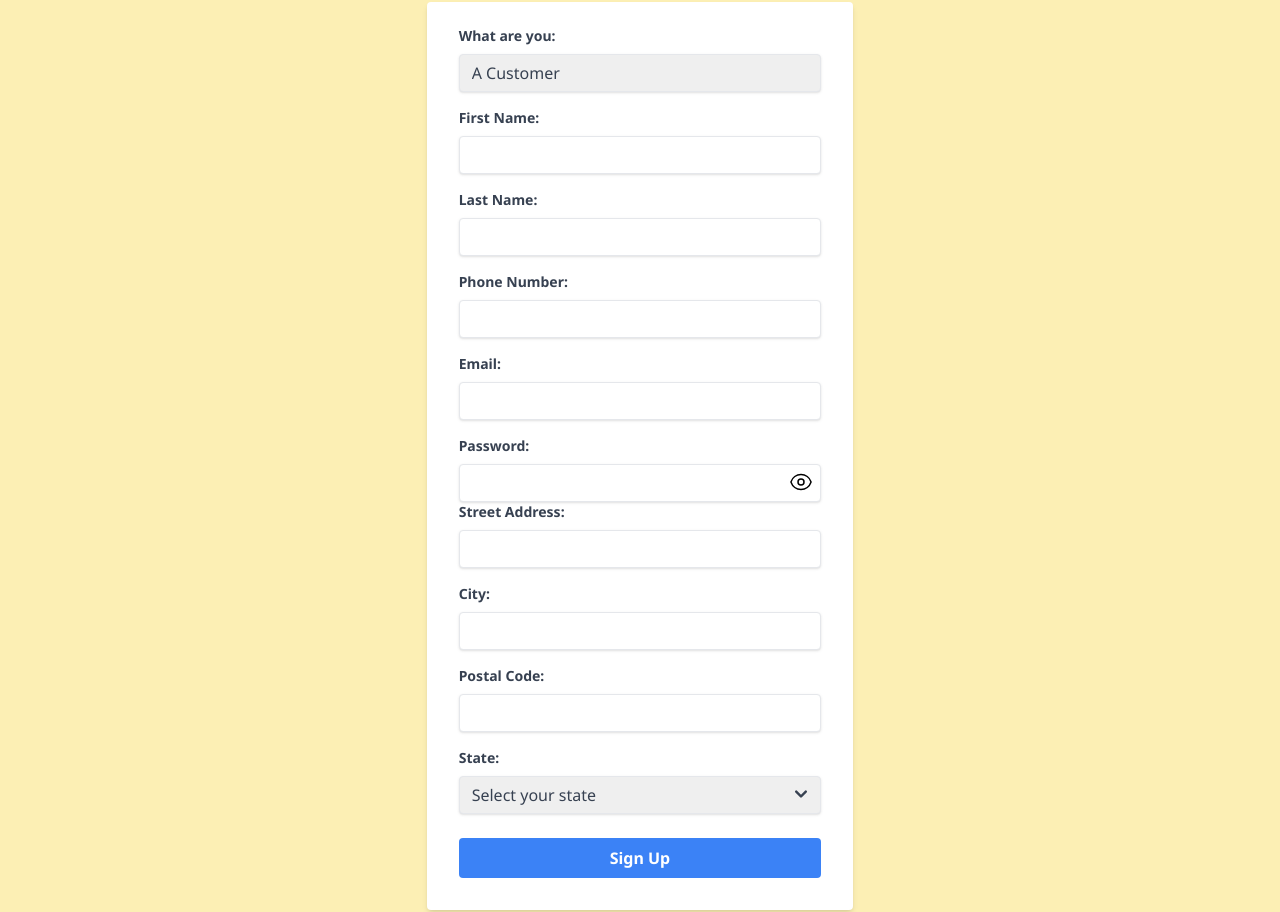
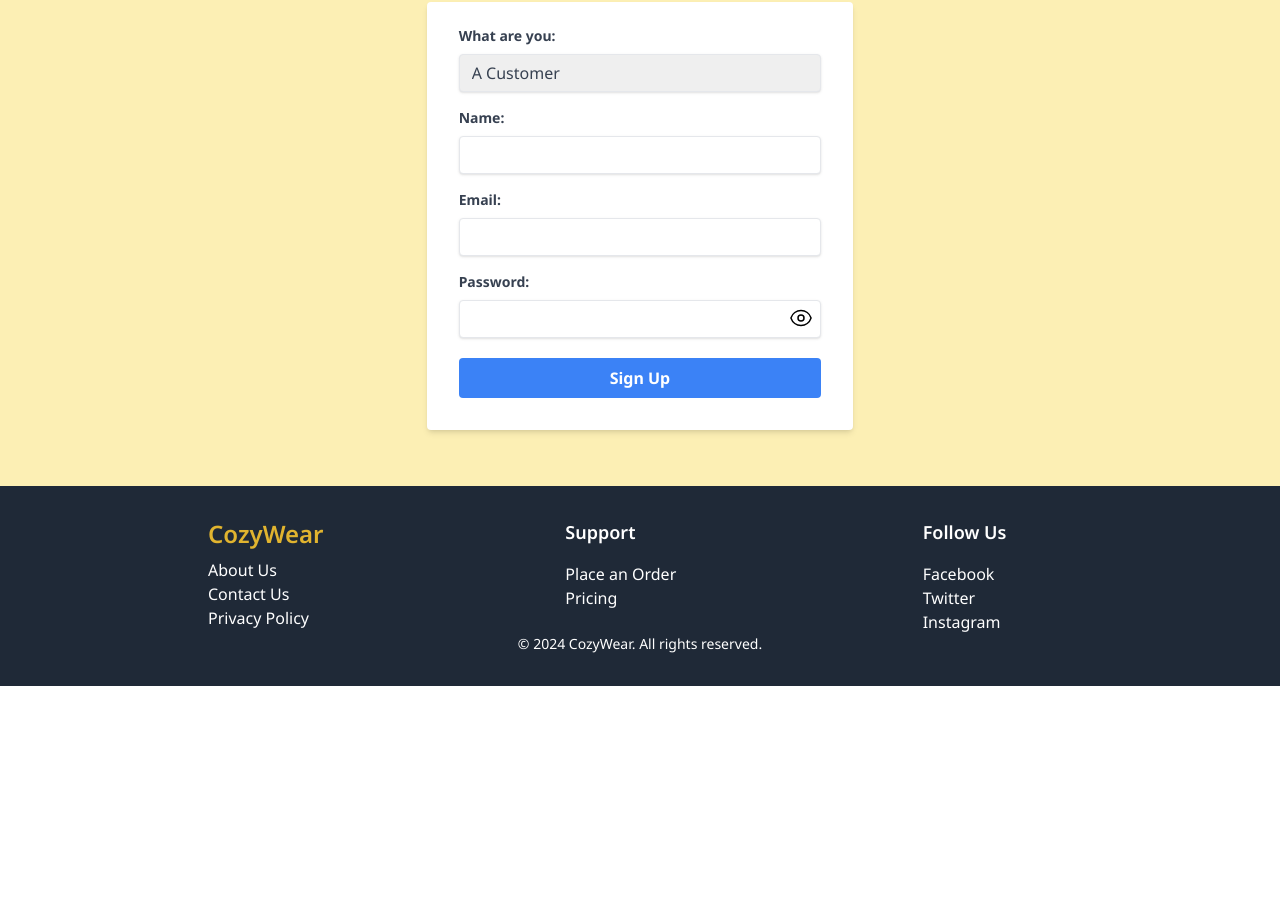
Before and after one commit to CozyWear/frontend, a SvelteKit app: page /register in a window 1280 px wide. Shown: the part 244-1156 px from the top of the page. After the commit the page ends 930 px from the top, so only its background shows below. Built offline with nearby package versions, Linux system fonts and the light colour scheme.

Commit message:
Made changes in register form and in PopUP.

```diff
--- a/src/routes/customer/+page.svelte
+++ b/src/routes/customer/+page.svelte
@@ -5,7 +5,6 @@
 	import Popup from '$lib/components/Popup.svelte';
 
 	const trendingImg = ['t1.jpg', 'k2.jpg', 't3.jpg', 'm4.jpg'];
-	const images = ['ps1.jpg', 'ps2.jpg', 'ps3.jpg', 'ps4.jpg'];
 	const men = ['m1.jpg', 'm2.jpg', 'm3.jpg', 'm4.jpg'];
 	const kid = ['k1.jpg', 'k2.jpg', 'k3.jpg', 'k4.jpg'];
 	const women = ['t1.jpg', 't2.jpg', 't3.jpg', 't4.jpg'];
@@ -21,10 +20,9 @@
 	let popupName = '';
 	let popupFit = '';
 
-	function displayPopup(imageSrc: string, material_type: string, name: string, fit: string) {
-		console.log('Displaying popup with', imageSrc, material_type, name, fit);
+	function displayPopup(imageSrc: string, Design: string, name: string, fit: string) {
 		popupImageSrc = imageSrc;
-		popupMaterial = material_type;
+		popupMaterial = Design;
 		popupName = name;
 		popupFit = fit;
 		showPopup = true;
@@ -70,6 +68,7 @@
 
 		//const trendingInterval = setInterval(cycleImg, 4000);
 	});
+
 	//Men Slide Show
 	onMount(() => {
 		const container = document.getElementById('men');
@@ -82,7 +81,7 @@
 				img.src = men[i % men.length];
 				img.className = 'h-auto w-56 pt-3.5 pl-5';
 				img.addEventListener('click', () => {
-					displayPopup(img.src, 'Title', 'Description', 'dfs', 'dfs');
+					displayPopup(img.src, 'Title', 'Description', 'dfs');
 				});
 				container.appendChild(img);
 			}
@@ -121,7 +120,7 @@
 				img.src = kid[i % kid.length];
 				img.className = 'h-auto w-56 pt-3.5 pl-5 rounded-3xl';
 				img.addEventListener('click', () => {
-					displayPopup(img.src, 'Title', 'Description', 'dfs', 'dfs');
+					displayPopup(img.src, 'Title', 'Description', 'dfs');
 				});
 				container.appendChild(img);
 			}
@@ -162,7 +161,7 @@
 				img.src = women[i % women.length];
 				img.className = 'h-auto w-56 pt-3.5 pl-5 rounded-3xl';
 				img.addEventListener('click', () => {
-					displayPopup(img.src, 'Title', 'Description', 'dfs', 'dfs');
+					displayPopup(img.src, 'Title', ' Banarasi saree', 'Traditional');
 				});
 				container.appendChild(img);
 			}
@@ -243,7 +242,7 @@
 <Popup
 	bind:show={showPopup}
 	imageSrc={popupImageSrc}
-	material_type={popupMaterial}
+	Design={popupMaterial}
 	name={popupName}
 	fit={popupFit}
 	on:close={() => (showPopup = false)}
--- a/src/routes/register/+page.svelte
+++ b/src/routes/register/+page.svelte
@@ -11,52 +11,22 @@
 	};
 
 	let usertype: string,
-		postalcode: number,
-		firstname: string,
-		lastname: string,
-		phone: number,
+		name: string,
 		email: string,
 		password: string,
-		streetaddress: string,
-		city: string,
-		state: string,
-		firstnameInputError: string,
-		lastnameInputError: string,
+		nameInputError: string,
 		phoneInputError: string,
 		emailInputError: string,
-		passwordInputError: string,
-		streetAddressInputError: string,
-		cityInputError: string,
-		postalCodeInputError: string;
+		passwordInputError: string;
 	let showPassword: boolean = false;
 
-	function validateFirstName() {
+	function validateName() {
 		const nameRegex = /^[A-Za-z]+$/;
 
-		if (!nameRegex.test(firstname)) {
-			firstnameInputError = 'First name can only contain letters.';
+		if (!nameRegex.test(name)) {
+			nameInputError = 'First name can only contain letters.';
 		} else {
-			firstnameInputError = '';
-		}
-	}
-
-	function validateLastName() {
-		const nameRegex = /^[A-Za-z]+$/;
-
-		if (!nameRegex.test(lastname)) {
-			lastnameInputError = 'Last name can only contain letters.';
-		} else {
-			lastnameInputError = '';
-		}
-	}
-
-	function validatePhoneNumber() {
-		const phoneString = phone.toString();
-		const phoneRegex = /^\d{10}$/;
-		if (!phoneRegex.test(phoneString)) {
-			phoneInputError = 'Please provide a valid 10 digit phone number';
-		} else {
-			phoneInputError = '';
+			nameInputError = '';
 		}
 	}
 
@@ -91,48 +61,12 @@
 		}
 	}
 
-	function validateStreetAddress() {
-		const addressRegex = /^[a-zA-Z0-9#,. -]+$/;
-
-		if (!addressRegex.test(streetaddress)) {
-			streetAddressInputError = 'Street address can only contain letters, numbers, #, ,, ., and -';
-		} else {
-			streetAddressInputError = '';
-		}
-	}
-
-	function validateCity() {
-		const cityRegex = /^[A-Za-z]+$/;
-
-		if (!cityRegex.test(city)) {
-			cityInputError = 'City name can contain only letters';
-		} else {
-			cityInputError = '';
-		}
-	}
-
-	function validatePostalcode() {
-		const postalCodeString = postalcode.toString();
-		const postalCodeRegex = /^\d{6}$/;
-		if (!postalCodeRegex.test(postalCodeString)) {
-			postalCodeInputError = 'Please enter a valid 6 digit postal code';
-		} else {
-			postalCodeInputError = '';
-		}
-	}
-
 	async function handleSubmit() {
 		const formData = {
 			usertype: parseInt(usertype),
-			firstname,
-			lastname,
-			phone,
+			name,
 			email,
-			password,
-			streetaddress,
-			city,
-			postalcode,
-			state
+			password
 		};
 
 		if (!validateFormData(formData)) {
@@ -159,17 +93,7 @@
 	}
 
 	function validateFormData(formData: any) {
-		if (
-			!formData.firstname ||
-			!formData.lastname ||
-			!formData.phone ||
-			!formData.email ||
-			!formData.password ||
-			!formData.streetaddress ||
-			!formData.city ||
-			!formData.postalcode ||
-			!formData.state
-		) {
+		if (!formData.name || !formData.email || !formData.password) {
 			alert('All fields are required and need to be valid.');
 			return false;
 		}
@@ -194,7 +118,7 @@
 </svelte:head>
 
 <div class="border">
-	<NavBar {ToggleModal} />
+	<NavBar />
 </div>
 <div class="bg-[#fcefb4] flex flex-col justify-center items-center py-10">
 	<header class="py-4">
@@ -215,43 +139,16 @@
 			<option value={merchant_id}>A Merchant</option>
 		</select>
 
-		<label class="block text-gray-700 text-sm font-bold mb-2" for="firstname">First Name:</label>
+		<label class="block text-gray-700 text-sm font-bold mb-2" for="firstname">Name:</label>
 		<input
 			class="shadow appearance-none border rounded w-full py-2 px-3 text-gray-700 leading-tight focus:outline-none focus:shadow-outline mb-4"
 			type="text"
 			id="firstname"
-			bind:value={firstname}
-			on:input={validateFirstName}
+			bind:value={name}
 			required
 		/>
-		{#if firstnameInputError}
-			<p class="text-red-500 text-xs italic">{firstnameInputError}</p>
-		{/if}
-
-		<label class="block text-gray-700 text-sm font-bold mb-2" for="lastname">Last Name:</label>
-		<input
-			class="shadow appearance-none border rounded w-full py-2 px-3 text-gray-700 leading-tight focus:outline-none focus:shadow-outline mb-4"
-			type="text"
-			id="lastname"
-			bind:value={lastname}
-			on:input={validateLastName}
-			required
-		/>
-		{#if lastnameInputError}
-			<p class="text-red-500 text-xs italic">{lastnameInputError}</p>
-		{/if}
-
-		<label class="block text-gray-700 text-sm font-bold mb-2" for="phone">Phone Number:</label>
-		<input
-			class="shadow appearance-none border rounded w-full py-2 px-3 text-gray-700 leading-tight focus:outline-none focus:shadow-outline mb-4"
-			type="tel"
-			id="phone"
-			bind:value={phone}
-			on:input={validatePhoneNumber}
-			required
-		/>
-		{#if phoneInputError}
-			<p class="text-red-500 text-xs italic">{phoneInputError}</p>
+		{#if nameInputError}
+			<p class="text-red-500 text-xs italic">{nameInputError}</p>
 		{/if}
 
 		<label class="block text-gray-700 text-sm font-bold mb-2" for="email">Email:</label>
@@ -324,112 +221,12 @@
 			<p class="text-red-500 text-xs italic">{passwordInputError}</p>
 		{/if}
 
-		<label class="block text-gray-700 text-sm font-bold mb-2" for="streetaddress"
-			>Street Address:</label
-		>
-		<input
-			class="shadow appearance-none border rounded w-full py-2 px-3 text-gray-700 leading-tight focus:outline-none focus:shadow-outline mb-4"
-			type="text"
-			id="streetaddress"
-			bind:value={streetaddress}
-			on:input={validateStreetAddress}
-			required
-		/>
-		{#if streetAddressInputError}
-			<p class="text-red-500 text-xs italic">{streetAddressInputError}</p>
-		{/if}
-
-		<label class="block text-gray-700 text-sm font-bold mb-2" for="city">City:</label>
-		<input
-			class="shadow appearance-none border rounded w-full py-2 px-3 text-gray-700 leading-tight focus:outline-none focus:shadow-outline mb-4"
-			type="text"
-			id="city"
-			bind:value={city}
-			on:input={validateCity}
-			required
-		/>
-		{#if cityInputError}
-			<p class="text-red-500 text-xs italic">{cityInputError}</p>
-		{/if}
-
-		<label class="block text-gray-700 text-sm font-bold mb-2" for="postalcode">Postal Code:</label>
-		<input
-			class="shadow appearance-none border rounded w-full py-2 px-3 text-gray-700 leading-tight focus:outline-none focus:shadow-outline mb-4"
-			type="text"
-			id="postalcode"
-			bind:value={postalcode}
-			on:input={validatePostalcode}
-			required
-		/>
-		{#if postalCodeInputError}
-			<p class="text-red-500 text-xs italic">{postalCodeInputError}</p>
-		{/if}
-
-		<label class="block text-gray-700 text-sm font-bold mb-2" for="state">State:</label>
-		<div class="relative">
-			<select
-				class="shadow appearance-none border rounded w-full py-2 px-3 text-gray-700 leading-tight focus:outline-none focus:shadow-outline mb-6"
-				id="state"
-				bind:value={state}
-				required
-			>
-				<option value="" disabled selected>Select your state</option>
-				<option value="Andaman and Nicobar Islands">Andaman and Nicobar Islands</option>
-				<option value="Andhra Pradesh">Andhra Pradesh</option>
-				<option value="Arunachal Pradesh">Arunachal Pradesh</option>
-				<option value="Assam">Assam</option>
-				<option value="Bihar">Bihar</option>
-				<option value="Chandigarh">Chandigarh</option>
-				<option value="Chhattisgarh">Chhattisgarh</option>
-				<option value="Dadra and Nagar Haveli">Dadra and Nagar Haveli</option>
-				<option value="Daman and Diu">Daman and Diu</option>
-				<option value="Delhi">Delhi</option>
-				<option value="Goa">Goa</option>
-				<option value="Gujarat">Gujarat</option>
-				<option value="Haryana">Haryana</option>
-				<option value="Himachal Pradesh">Himachal Pradesh</option>
-				<option value="Jammu and Kashmir">Jammu and Kashmir</option>
-				<option value="Jharkhand">Jharkhand</option>
-				<option value="Karnataka">Karnataka</option>
-				<option value="Kerala">Kerala</option>
-				<option value="Ladakh">Ladakh</option>
-				<option value="Lakshadweep">Lakshadweep</option>
-				<option value="Madhya Pradesh">Madhya Pradesh</option>
-				<option value="Maharashtra">Maharashtra</option>
-				<option value="Manipur">Manipur</option>
-				<option value="Meghalaya">Meghalaya</option>
-				<option value="Mizoram">Mizoram</option>
-				<option value="Nagaland">Nagaland</option>
-				<option value="Odisha">Odisha</option>
-				<option value="Puducherry">Puducherry</option>
-				<option value="Punjab">Punjab</option>
-				<option value="Rajasthan">Rajasthan</option>
-				<option value="Sikkim">Sikkim</option>
-				<option value="Tamil Nadu">Tamil Nadu</option>
-				<option value="Telangana">Telangana</option>
-				<option value="Tripura">Tripura</option>
-				<option value="Uttar Pradesh">Uttar Pradesh</option>
-				<option value="Uttarakhand">Uttarakhand</option>
-				<option value="West Bengal">West Bengal</option>
-			</select>
-			<div
-				class="pointer-events-none absolute inset-y-0 right-0 flex justify-center items-center px-2 text-gray-700"
-			>
-				<div class="absolute top-1.5 right-2">
-					<svg class="fill-current h-6 w-6" xmlns="http://www.w3.org/2000/svg" viewBox="0 0 20 20">
-						<path
-							fill-rule="evenodd"
-							d="M5.293 7.293a1 1 0 0 1 1.414 0L10 10.586l3.293-3.293a1 1 0 1 1 1.414 1.414l-4 4a1 1 0 0 1-1.414 0l-4-4a1 1 0 0 1 0-1.414z"
-						/>
-					</svg>
-				</div>
-			</div>
-		</div>
 		<button
 			class="bg-blue-500 hover:bg-blue-700 text-white font-bold py-2 px-4 rounded w-full focus:outline-none focus:shadow-outline"
+			style="margin-top: 20px;"
 			type="submit">Sign Up</button
 		>
 	</form>
 </div>
 
-<Footer {ToggleModal} />
+<Footer />
```
Also changed, not shown: src/lib/components/Popup.svelte (+53 -22 lines), 1 other file (tests, documents, lock files or other folders).
